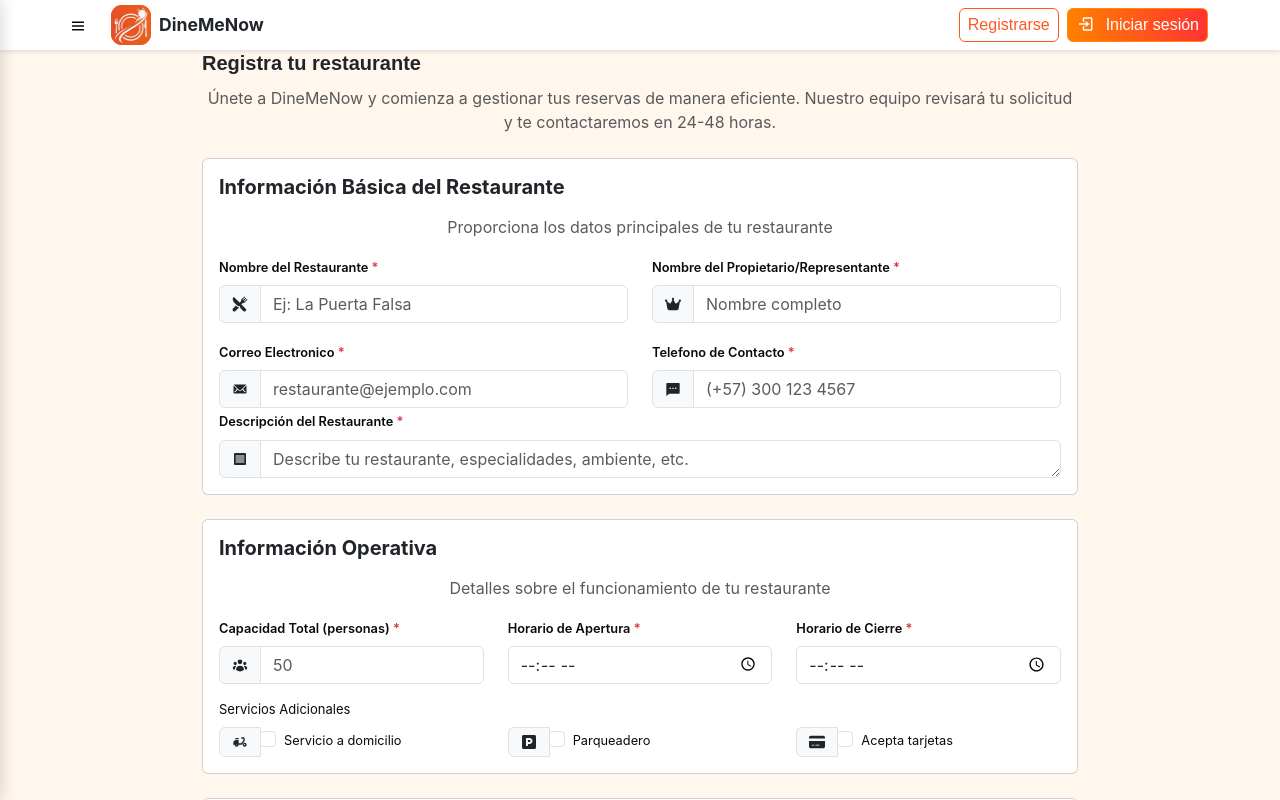
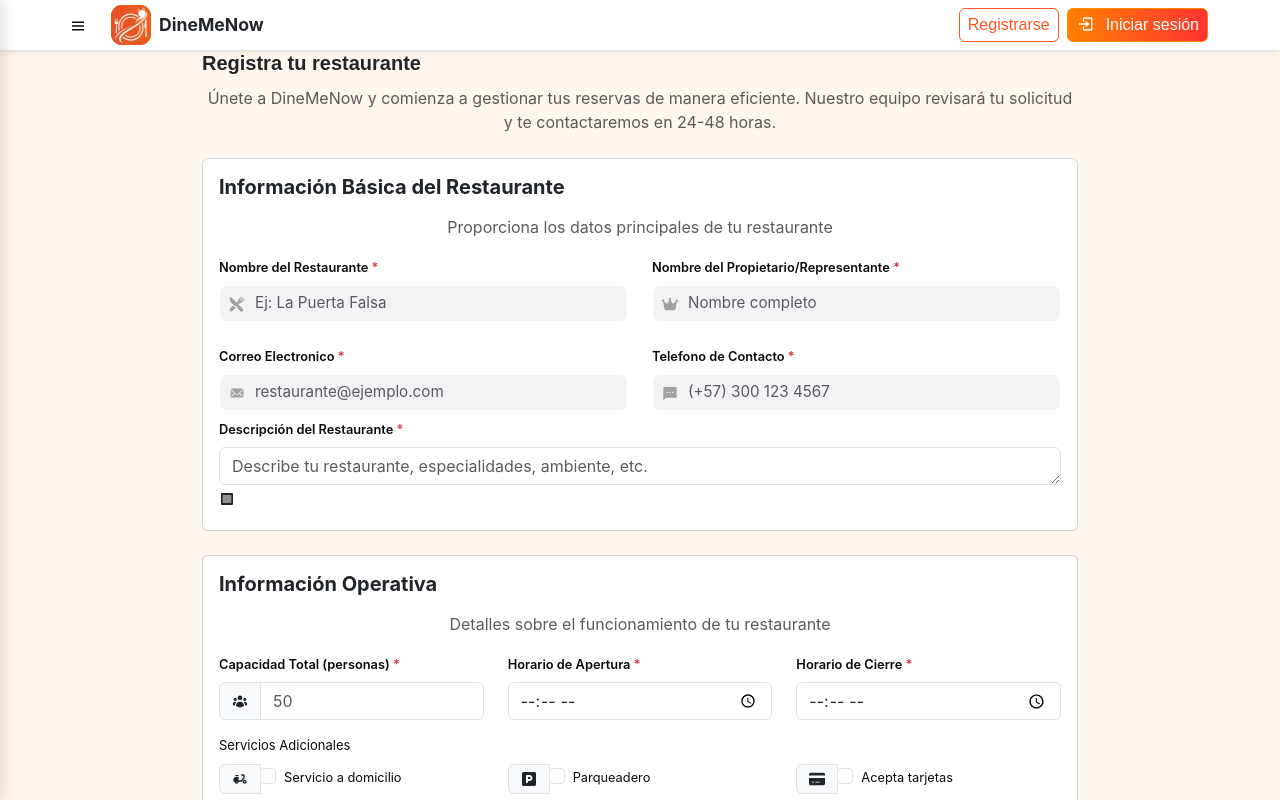
Before and after one commit to RonaldoBarragan/DineMeNow-Frontend, a React (Vite) app: page /Registro-restaurantes in a window 1280 px wide. Shown: the top 800 px of the page. Built offline with nearby package versions, Linux system fonts and the light colour scheme.

Commit message:
Modificado

```diff
--- a/src/components/comRegistro-Restaurantes/form-info-restaurante.jsx
+++ b/src/components/comRegistro-Restaurantes/form-info-restaurante.jsx
@@ -23,42 +23,42 @@ export default function Form_Restaurante() {
                     <Row className="mb-3">
                         <Col>
                         <Form.Label className="fw-semibold">Nombre del Restaurante <span className="text-danger">*</span></Form.Label>
-                        <InputGroup>
-                        <InputGroup.Text><IoRestaurant /></InputGroup.Text>
-                        <Form.Control type="text" placeholder="Ej: La Puerta Falsa" />
-                        </InputGroup>
+                        <div className="input-container-relative">
+                        <Form.Control type="text" placeholder="Ej: La Puerta Falsa" className="inputForm icon-form-padding-left" />
+                        <IoRestaurant className="icon-form-overlay" />
+                        </div>
                         </Col>
                         <Col>
                         <Form.Label className="fw-semibold">Nombre del Propietario/Representante <span className="text-danger">*</span></Form.Label>
-                        <InputGroup>
-                        <InputGroup.Text><FaCrown /></InputGroup.Text>
-                        <Form.Control type="text" placeholder="Nombre completo" />
-                        </InputGroup>
+                        <div className="input-container-relative">
+                        <Form.Control type="text" placeholder="Nombre completo" className="inputForm icon-form-padding-left" />
+                        <FaCrown className="icon-form-overlay" />
+                        </div>
                         </Col>
                     </Row>
                     <Row>
                         <Col>
                         <Form.Label className="fw-semibold">Correo Electronico <span className="text-danger">*</span></Form.Label>
-                        <InputGroup>
-                        <InputGroup.Text><IoIosMail /></InputGroup.Text>
-                        <Form.Control type="email" placeholder="restaurante@ejemplo.com" />
-                        </InputGroup>
+                        <div className="input-container-relative">
+                        <Form.Control type="email" placeholder="restaurante@ejemplo.com" className="inputForm icon-form-padding-left" />
+                        <IoIosMail className="icon-form-overlay" />
+                        </div>
                         </Col>
                         <Col>
                         <Form.Label className="fw-semibold">Telefono de Contacto <span className="text-danger">*</span></Form.Label>
-                        <InputGroup>
-                        <InputGroup.Text><RiMessage2Fill /></InputGroup.Text>
-                        <Form.Control type="text" placeholder="(+57) 300 123 4567" />
-                        </InputGroup>
+                        <div className="input-container-relative">
+                        <Form.Control type="text" placeholder="(+57) 300 123 4567" className="inputForm icon-form-padding-left" />
+                        <RiMessage2Fill className="icon-form-overlay" />
+                        </div>
                         </Col>
                     </Row>
                     <Row>
                         <Col>
                         <Form.Label className="fw-semibold">Descripción del Restaurante <span className="text-danger">*</span></Form.Label>
-                        <InputGroup>
-                        <InputGroup.Text><PiTextAlignJustifyFill /></InputGroup.Text>
+                        <div className="input-container-relative">
                         <Form.Control placeholder="Describe tu restaurante, especialidades, ambiente, etc." as="textarea" rows={1}/>
-                        </InputGroup>
+                        <PiTextAlignJustifyFill />
+                        </div>
                         </Col>
                     </Row>
 
```
